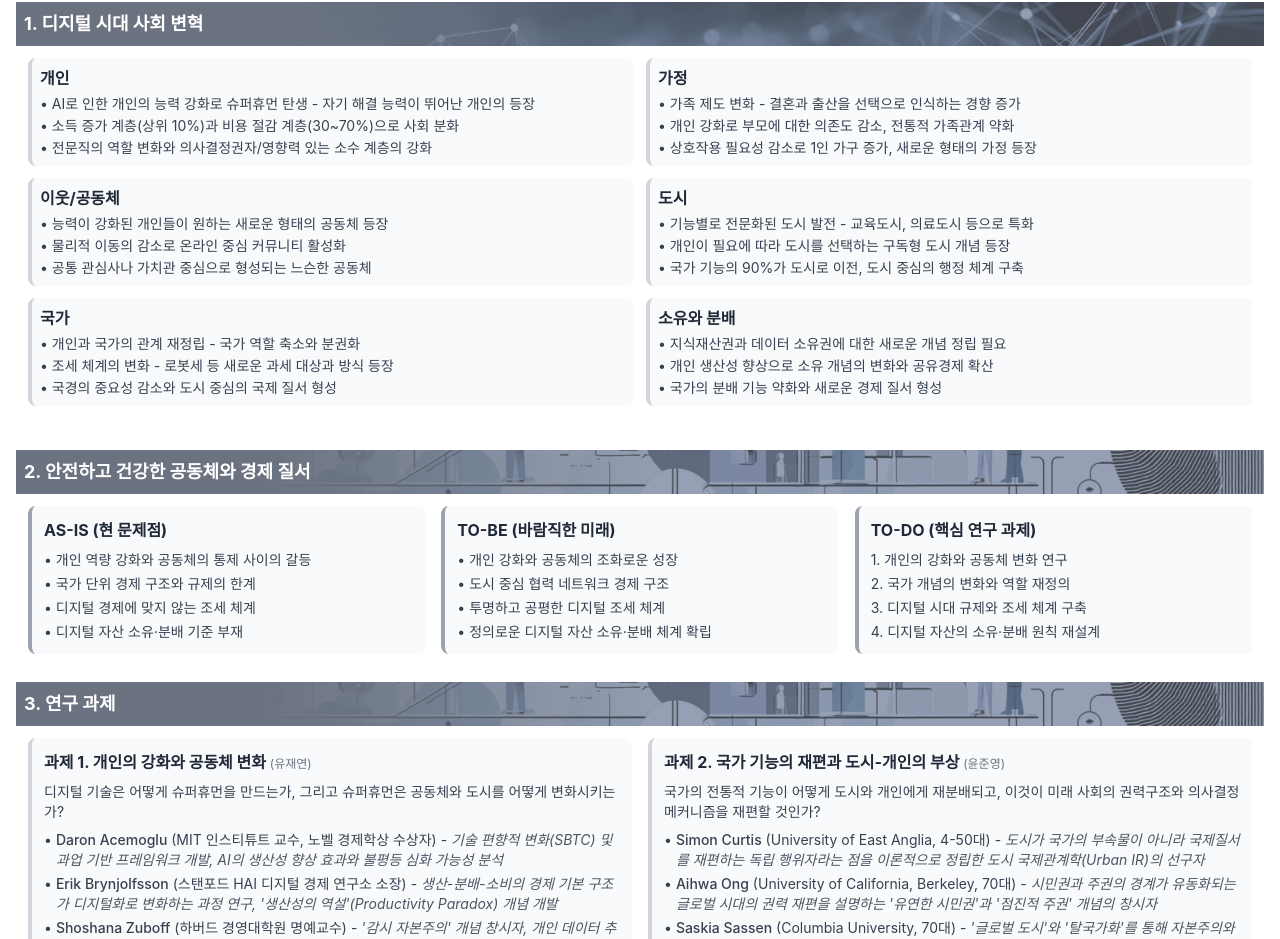
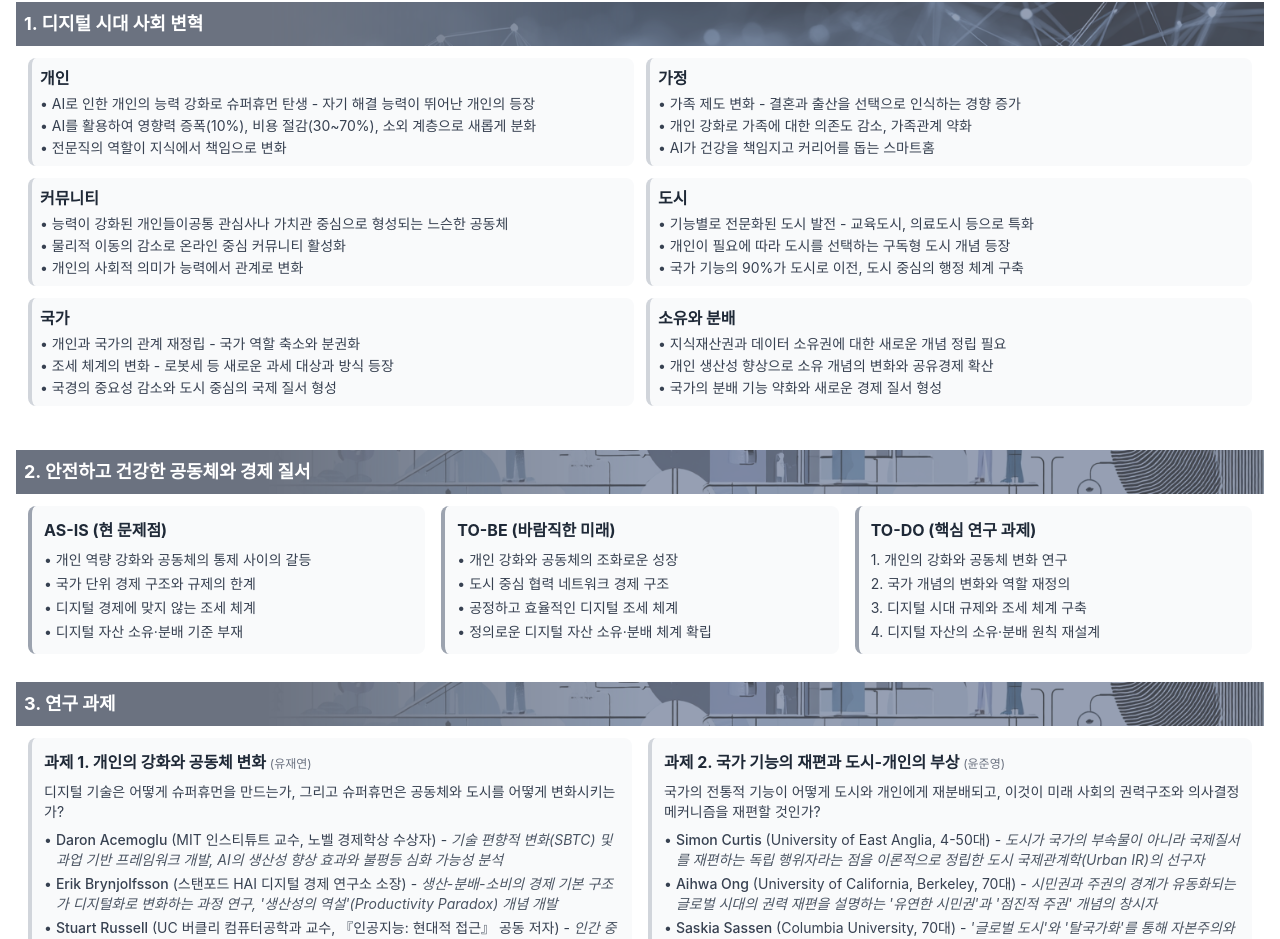
Before and after one commit to hohyon-ryu/taejae_mockups, a React (Create React App) app: page /#/poster/digital-economy in a window 1280 px wide. Shown: the part 134-1073 px from the top of the page. Built offline with nearby package versions, Linux system fonts and the light colour scheme.

Commit message:
refactor: update content in Digital Economy Poster for clarity and relevance, including expert contributions and community dynamics

```diff
--- a/src/components/DigitalEconomyPoster.tsx
+++ b/src/components/DigitalEconomyPoster.tsx
@@ -35,8 +35,8 @@ const DigitalEconomyPoster: React.FC = () => {
                 <h4 className="text-base font-bold text-gray-800 mb-1">개인</h4>
                 <ul className="text-sm space-y-0.5 text-gray-700">
                   <li>• AI로 인한 개인의 능력 강화로 슈퍼휴먼 탄생 - 자기 해결 능력이 뛰어난 개인의 등장</li>
-                  <li>• 소득 증가 계층(상위 10%)과 비용 절감 계층(30~70%)으로 사회 분화</li>
-                  <li>• 전문직의 역할 변화와 의사결정권자/영향력 있는 소수 계층의 강화</li>
+                  <li>• AI를 활용하여 영향력 증폭(10%), 비용 절감(30~70%), 소외 계층으로 새롭게 분화</li>
+                  <li>• 전문직의 역할이 지식에서 책임으로 변화</li>
                 </ul>
               </div>
 
@@ -44,17 +44,17 @@ const DigitalEconomyPoster: React.FC = () => {
                 <h4 className="text-base font-bold text-gray-800 mb-1">가정</h4>
                 <ul className="text-sm space-y-0.5 text-gray-700">
                   <li>• 가족 제도 변화 - 결혼과 출산을 선택으로 인식하는 경향 증가</li>
-                  <li>• 개인 강화로 부모에 대한 의존도 감소, 전통적 가족관계 약화</li>
-                  <li>• 상호작용 필요성 감소로 1인 가구 증가, 새로운 형태의 가정 등장</li>
+                  <li>• 개인 강화로 가족에 대한 의존도 감소, 가족관계 약화</li>
+                  <li>• AI가 건강을 책임지고 커리어를 돕는 스마트홈</li>
                 </ul>
               </div>
 
               <div className="bg-gray-50 p-2 rounded-lg border-l-4 border-gray-300">
-                <h4 className="text-base font-bold text-gray-800 mb-1">이웃/공동체</h4>
+                <h4 className="text-base font-bold text-gray-800 mb-1">커뮤니티</h4>
                 <ul className="text-sm space-y-0.5 text-gray-700">
-                  <li>• 능력이 강화된 개인들이 원하는 새로운 형태의 공동체 등장</li>
+                  <li>• 능력이 강화된 개인들이공통 관심사나 가치관 중심으로 형성되는 느슨한 공동체</li>
                   <li>• 물리적 이동의 감소로 온라인 중심 커뮤니티 활성화</li>
-                  <li>• 공통 관심사나 가치관 중심으로 형성되는 느슨한 공동체</li>
+                  <li>• 개인의 사회적 의미가 능력에서 관계로 변화</li>
                 </ul>
               </div>
 
@@ -120,7 +120,7 @@ const DigitalEconomyPoster: React.FC = () => {
                 <ul className="text-sm space-y-1 text-gray-700">
                   <li>• 개인 강화와 공동체의 조화로운 성장</li>
                   <li>• 도시 중심 협력 네트워크 경제 구조</li>
-                  <li>• 투명하고 공평한 디지털 조세 체계</li>
+                  <li>• 공정하고 효율적인 디지털 조세 체계</li>
                   <li>• 정의로운 디지털 자산 소유·분배 체계 확립</li>
                 </ul>
               </div>
@@ -177,8 +177,8 @@ const DigitalEconomyPoster: React.FC = () => {
                   <li className="flex items-start">
                     <span className="mr-1">•</span>
                     <div>
-                      <span className="font-medium">Shoshana Zuboff</span> (하버드 경영대학원 명예교수) -
-                      <span className="text-gray-600 italic"> '감시 자본주의' 개념 창시자, 개인 데이터 추출과 행동 예측을 통한 새로운 권력 구조 형성 분석</span>
+                      <span className="font-medium">Stuart Russell</span> (UC 버클리 컴퓨터공학과 교수, 『인공지능: 현대적 접근』 공동 저자) -
+                      <span className="text-gray-600 italic"> 인간 중심 AI 설계 및 통제 가능성 강조. AI 시스템의 사회적 위험과 윤리적 설계에 대한 국제적 자문 활동, Human-compatible AI 연구 프레임 제안</span>
                     </div>
                   </li>
                 </ul>
```
Also changed, not shown: src/content/DigitalEconomyPoster.md (+22 -21 lines).
